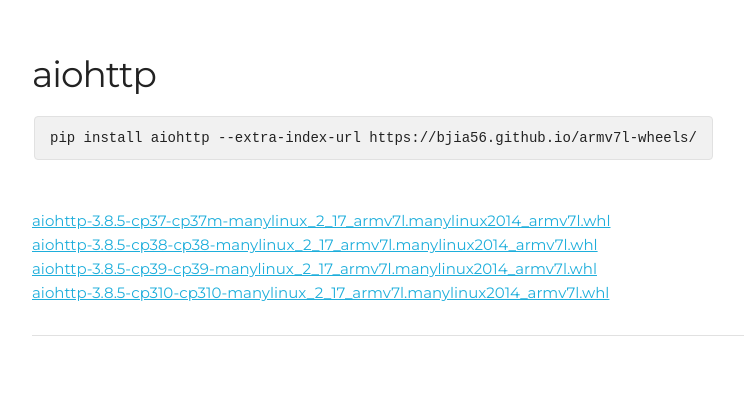
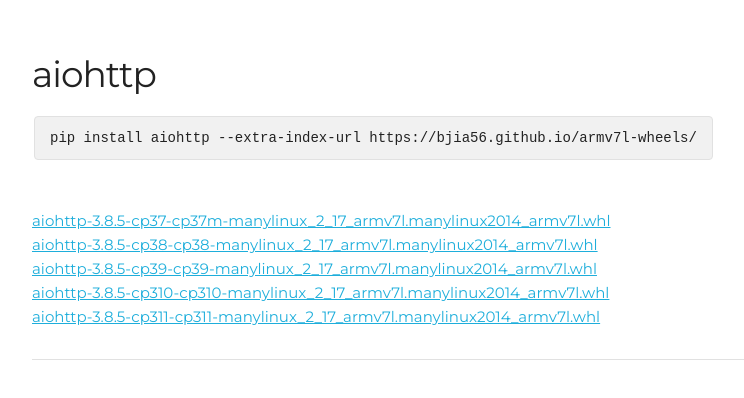
Before and after one commit to bjia56/armv7l-wheels, a plain HTML site: page pypi/aiohttp/index.html in a window 1280 px wide. Shown: the part 104-502 px from the top of the page, without its empty margins (128-872 px from the left). Drawn offline with nearby package versions, Linux system fonts and the light colour scheme.

Commit message:
Apply automatic changes

```diff
--- a/pypi/aiohttp/index.html
+++ b/pypi/aiohttp/index.html
@@ -56,6 +56,10 @@
    <a href="https://github.com/bjia56/armv7l-wheels/releases/download/aiohttp-3.8.5-cpython3.10/aiohttp-3.8.5-cp310-cp310-manylinux_2_17_armv7l.manylinux2014_armv7l.whl">
     aiohttp-3.8.5-cp310-cp310-manylinux_2_17_armv7l.manylinux2014_armv7l.whl
    </a>
+   <br/>
+   <a href="https://github.com/bjia56/armv7l-wheels/releases/download/aiohttp-3.8.5-cpython3.11/aiohttp-3.8.5-cp311-cp311-manylinux_2_17_armv7l.manylinux2014_armv7l.whl">
+    aiohttp-3.8.5-cp311-cp311-manylinux_2_17_armv7l.manylinux2014_armv7l.whl
+   </a>
    <hr/>
   </div>
  </body>
```
